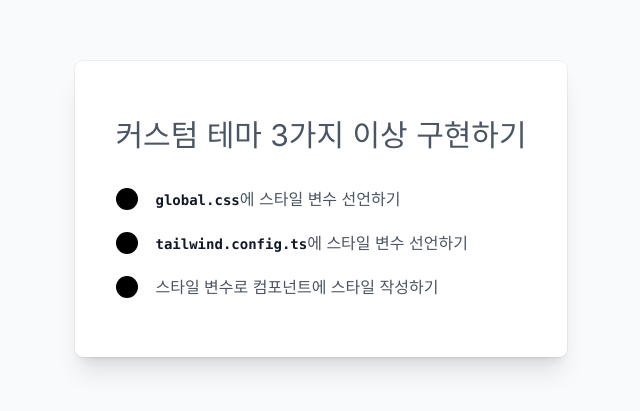
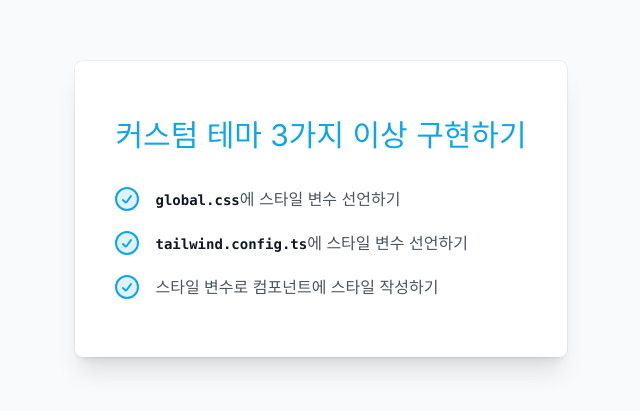
Before and after one commit to sokkanji/tailwind-css-multiple-theme-static, a Next.js app: page / in a window 1280 px wide. Shown: the part 191-602 px from the top of the page, without its empty margins (319-959 px from the left). Built offline with nearby package versions, Linux system fonts and the light colour scheme.

Commit message:
Add tailwind color variables on tailwind.config.ts

```diff
--- a/tailwind.config.ts
+++ b/tailwind.config.ts
@@ -1,17 +1,16 @@
-import type { Config } from "tailwindcss";
+import type { Config } from 'tailwindcss';
 
 const config: Config = {
   content: [
-    "./pages/**/*.{js,ts,jsx,tsx,mdx}",
-    "./components/**/*.{js,ts,jsx,tsx,mdx}",
-    "./app/**/*.{js,ts,jsx,tsx,mdx}",
+    './pages/**/*.{js,ts,jsx,tsx,mdx}',
+    './components/**/*.{js,ts,jsx,tsx,mdx}',
+    './app/**/*.{js,ts,jsx,tsx,mdx}',
   ],
   theme: {
     extend: {
-      backgroundImage: {
-        "gradient-radial": "radial-gradient(var(--tw-gradient-stops))",
-        "gradient-conic":
-          "conic-gradient(from 180deg at 50% 50%, var(--tw-gradient-stops))",
+      colors: {
+        primary: 'var(--color-primary)',
+        secondary: 'var(--color-secondary)',
       },
     },
   },
```
